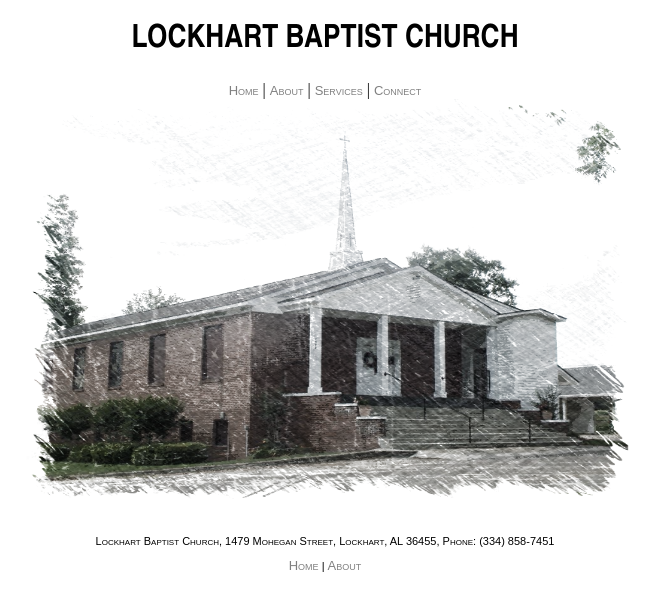
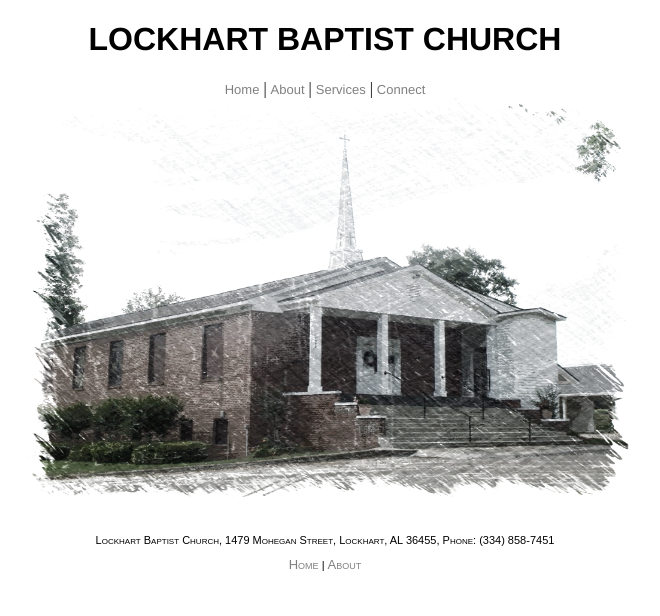
Before and after one commit to robfoley/lbc, a plain HTML site: page index.html in a window 1280 px wide. Shown: the top 616 px of the page, without its empty margins (315-975 px from the left). Drawn offline with Linux system fonts and the light colour scheme.

Commit message:
Fonts
Tested different fonts

```diff
--- a/index.css
+++ b/index.css
@@ -1,14 +1,15 @@
 header {
-	font-family: arial narrow;
+	font-family: helvetica neue;
 	font-variant: small-caps;
 	text-align: center;
 }
 
 .mainnav {
+	font-family: helvetica neue;
+	text-align: center;
 	color: gray;
-	text-align: center;
 	text-decoration: none;
-	font: small-caps 13px arial;
+	font-size: 13px;
 }
 
 .mainnav:link {
```
